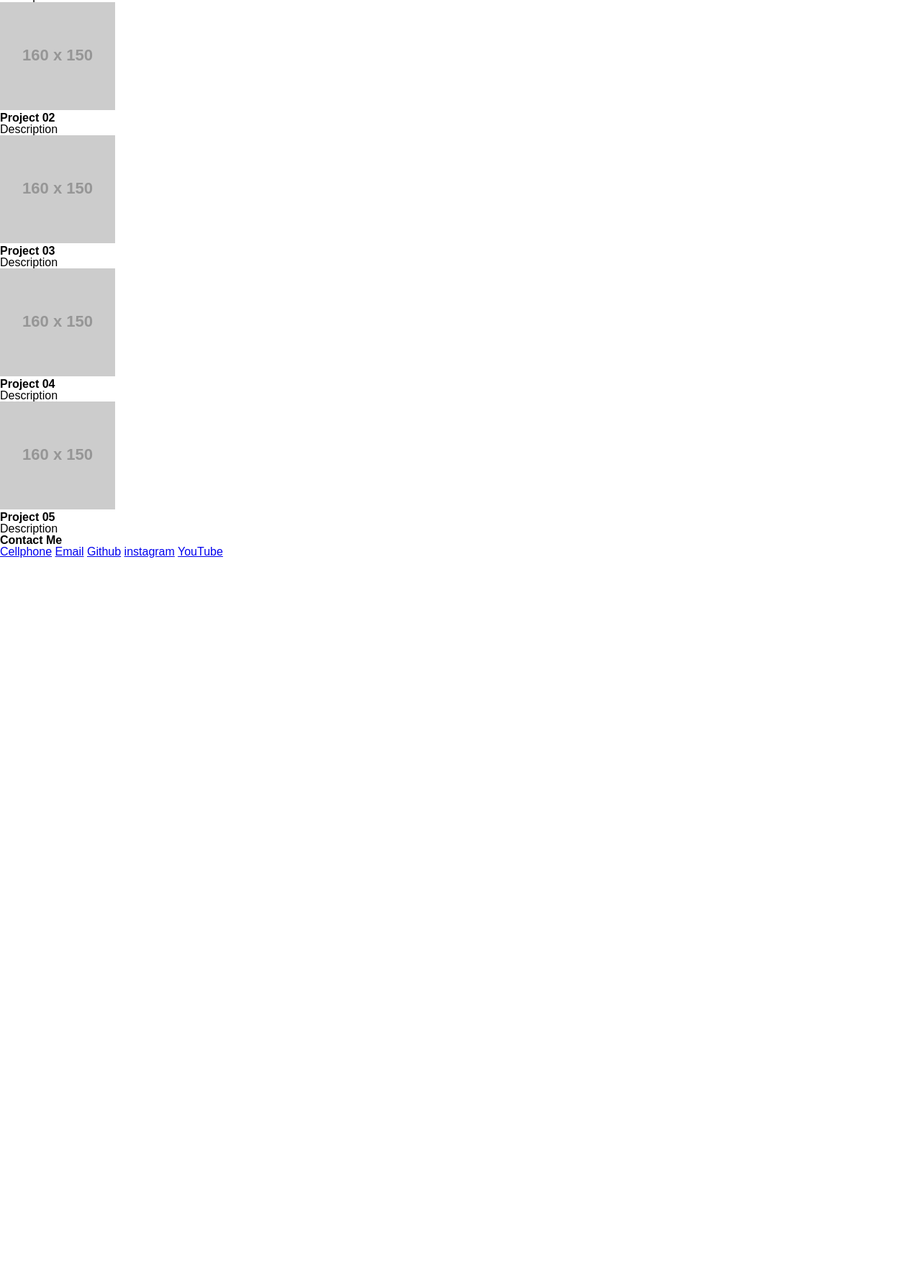
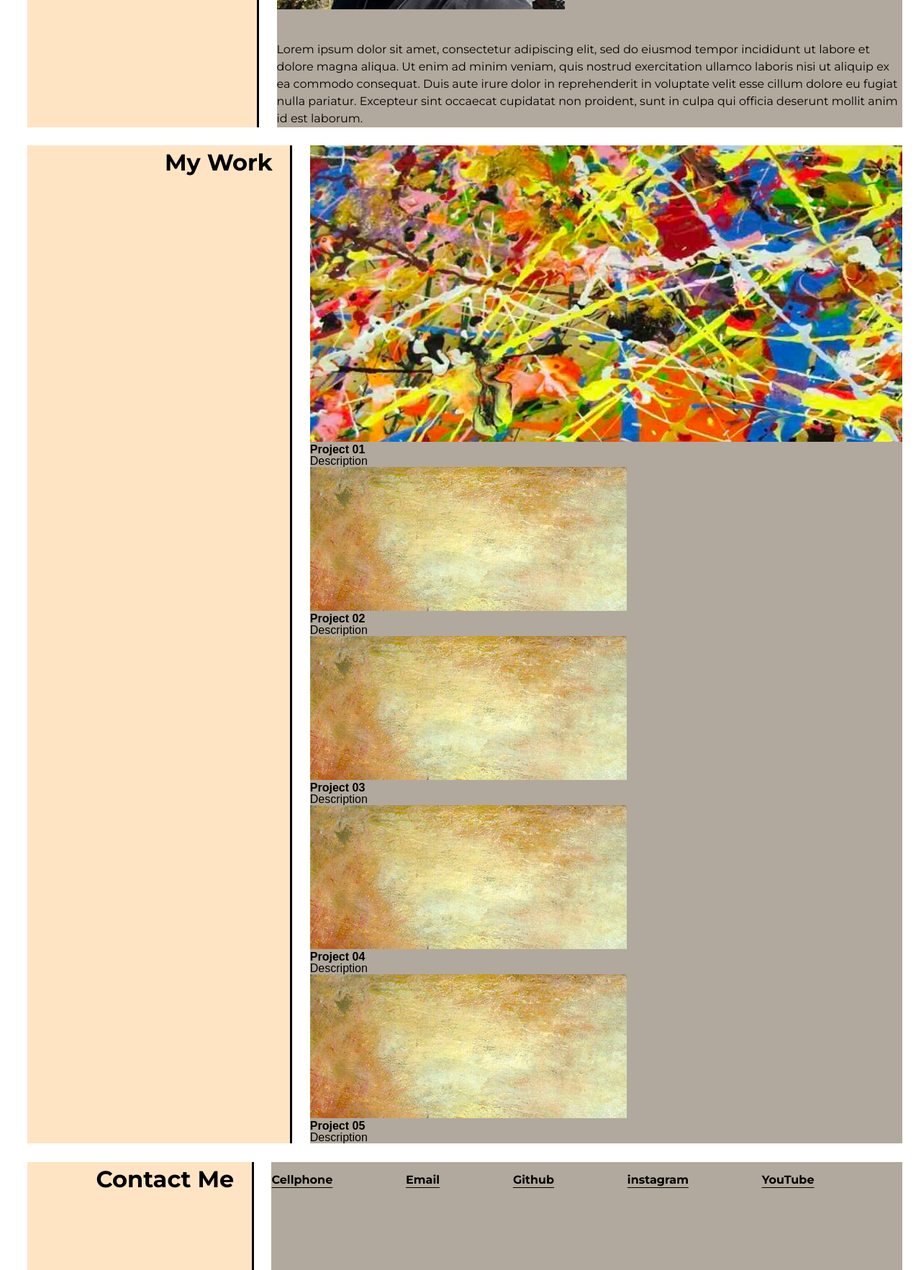
Before and after one commit to lzh1990214/portfolio, a plain HTML site: page index.html in a window 1280 px wide. Shown: the part 702-2467 px from the top of the page at 72% size. Before the commit the page ends 1477 px from the top, so only its background shows below. Drawn offline with Linux system fonts and the light colour scheme; placeholder pictures from the web are drawn by us; a web font is replaced by a local one.

Commit message:
updated HTML CSS structure

```diff
--- a/asset/style.css
+++ b/asset/style.css
@@ -6,6 +6,9 @@
     --theme-font: 'Montserrat', sans-serif;
 }
 
+* {
+    box-sizing: border-box;
+  }
 
 header {
     display: flex;
@@ -16,21 +19,21 @@ header {
 }
 
 h1 {
-    height: 100px;
-    line-height: 100px;
+    height: 90px;
+    line-height: 90px;
     font-family: var(--title-font);
-    font-size: 400%;
+    font-size: 450%;
     background-color: var(--figure-bg-color);
-    padding-left: 15%;
-    padding-right: 5%;
-    margin: 1% 0;
+    padding-left: 6.5%;
+    padding-right: 2.5%;
+    margin: 1.5% 0;
 }
 
 nav ul {
     display: flex;
     justify-content: space-between;
     float: right;
-    min-width: 425px;
+    min-width: 475px;
     padding-right: 15%;
 }
 
@@ -49,21 +52,127 @@ class "theme-image" is a container holding the image and the text.*/
     position: relative;
 }
 
-.theme-title {
+.theme-image h2 {
     position: absolute;
     bottom: 15px;
     right: 30px;
+
     font-family: var(--theme-font);
     font-weight: 400;
     font-size: 120%;
+
     background-color: var(--figure-bg-color);
     padding: 0.5%;
+}
+
+/* biography section added a bio-photo of myself above
+the introductory paragraph */
+
+.biography {
+    display: flex;
+    margin: 2%;
+
+}
+
+.work {
+    display: flex;
+    margin: 2%;
+
+}
+
+.contact {
+    display: flex;
+    height: 150px;
+    margin: 2%;
+}
+
+.title-aside {
+    width: 400px;
+    line-height: 150%;
+    margin-left: 1%;
+    padding-right: 2%;
+
+    background-color: bisque;
+
+    font-family: var(--theme-font);
+    font-weight: 700;
+    font-size: 200%;
+
+    border-right: solid;
+    border-right-width: 3px;
+
+    text-align: right;
+
+}
+
+.section-area-1 {
+    display: flex;
+    flex-wrap: wrap;
+    justify-content: space-between;
+    background-color: rgb(177, 169, 157);
+    width: 1100px;
+    margin-left: 2%;
+}
+
+.section-area-2 {
+    display: flex;
+    flex-wrap: wrap;
+    justify-content: space-between;
+    background-color: rgb(177, 169, 157);
+    width: 900px;
+
+    margin-left: 2%;
+}
+
+.biography img {
+    width: 400px;
+    padding-bottom: 5%;
+}
+
+.biography p {
+    font-family: var(--theme-font);
+    line-height: 150%;
+}
+
+.section-area-2 img {
+    width: 100%;
+}
+
+
+.project img{
+    flex: 1;
+    padding-right: 0;
+
+}
+
+.large img{
+    flex: 1;
+    padding-right: 0;
+
 }
 
 
 
 
 
+
+.contact ul {
+    display: flex;
+    justify-content: space-between;
+    float: right;
+    padding-right: 10%;
+}
+
+.contact a {
+    height: 30px;
+    line-height: 50px;
+    color: black;
+    font-family: var(--theme-font);
+    font-weight: 700;
+    text-decoration: underline;
+    text-underline-offset: 5px;
+
+}
 
 
 
@@ -89,6 +198,9 @@ class "theme-image" is a container holding the image and the text.*/
     }
 
     main {
-        max-width: 1200px;
+        max-width: 1100px;
     }
+
+
+
 }
--- a/index.html
+++ b/index.html
@@ -19,7 +19,7 @@
         <nav>
             <ul>
                 <li><a href="#about">About Me</a></li>
-                <li><a href="#work">Work</a></li>
+                <li><a href="#work">My Work</a></li>
                 <li><a href="#contact">Contact Me</a></li>
                 <li><a href="#resume">Resume</a></li>
             </ul>
@@ -30,62 +30,83 @@
 
         <figure class="theme-image">
             <img src="https://via.placeholder.com/728x90.png" alt="artistic-image" style="width:100%;">
-            <h2 class="theme-title">image subtitle</h2>
+            <h2>image subtitle</h2>
         </figure>
 
-        <section>
-            <h2>About Me</h2>
-            <img src="https://via.placeholder.com/150" alt="photo">
-            <p>Lorem ipsum dolor sit amet, consectetur adipiscing elit, sed do eiusmod tempor incididunt ut labore et
+        <!--
+        <section id="about" class="biography">
+            <h2 class="title-aside">About Me</h2>
+            <div>
+                <figure>
+                    <img src="./asset/BIO.jpg" alt="bio-photo">
+                </figure>
+                <p>Lorem ipsum dolor sit amet, consectetur adipiscing elit, sed do eiusmod tempor incididunt ut labore et
                 dolore magna aliqua. Ut enim ad minim veniam, quis nostrud exercitation ullamco laboris nisi ut aliquip
-                ex ea commodo consequat. Duis aute irure dolor in reprehenderit in voluptate velit esse cillum dolore eu
-                fugiat nulla pariatur. Excepteur sint occaecat cupidatat non proident, sunt in culpa qui officia
-                deserunt mollit anim id est laborum.</p>
+                        ex ea commodo consequat. Duis aute irure dolor in reprehenderit in voluptate velit esse cillum dolore eu
+                        fugiat nulla pariatur. Excepteur sint occaecat cupidatat non proident, sunt in culpa qui officia
+                        deserunt mollit anim id est laborum.</p>
+            </div>
         </section>
+        -->
 
-        <section>
-            <h2>Work</h2>
-            <figure>
-                <img src="https://via.placeholder.com/350x150.png" alt="image-project-1">
-                <h3>Project 01</h3>
-                <p>Description</p>
-            </figure>
-
-            <figure>
-                <img src="https://via.placeholder.com/160x150.png" alt="image-project-2">
-                <h3>Project 02</h3>
-                <p>Description</p>
-            </figure>
-
-            <figure>
-                <img src="https://via.placeholder.com/160x150.png" alt="image-project-3">
-                <h3>Project 03</h3>
-                <p>Description</p>
-            </figure>
-
-            <figure>
-                <img src="https://via.placeholder.com/160x150.png" alt="image-project-4">
-                <h3>Project 04</h3>
-                <p>Description</p>
-            </figure>
-
-            <figure>
-                <img src="https://via.placeholder.com/160x150.png" alt="image-project-5">
-                <h3>Project 05</h3>
-                <p>Description</p>
+        <section id="about" class="biography">
+            <h2 class="title-aside">About Me</h2>
+            <figure class="section-area-1">
+                <img src="./asset/BIO.jpg" alt="image-project-1">
+                <p>Lorem ipsum dolor sit amet, consectetur adipiscing elit, sed do eiusmod tempor incididunt ut
+                    labore et dolore magna aliqua. Ut enim ad minim veniam, quis nostrud exercitation ullamco
+                    laboris nisi ut aliquip ex ea commodo consequat. Duis aute irure dolor in reprehenderit in
+                    voluptate velit esse cillum dolore eu fugiat nulla pariatur. Excepteur sint occaecat cupidatat
+                    non proident, sunt in culpa qui officia deserunt mollit anim id est laborum.
+                </p>
             </figure>
         </section>
 
-        <section>
-            <h2>Contact Me</h2>
-            <ul>
-                <li>
-                    <a href="https://google.com">Cellphone</a>
-                    <a href="https://mail.google.com">Email</a>
-                    <a href="https://github.com/lzh1990214">Github</a>
-                    <a href="https://www.instagram.com/">instagram</a>
-                    <a href="https://www.youtube.com/">YouTube</a>
-                </li>
+
+        <section id="work" class="work">
+            <h2 class="title-aside">My Work</h2>
+
+            <div class="section-area-2" id="project-1-image">
+                <section class="project large">
+                    <img src="./asset/900x450.jpg" alt="image-project-1">
+                    <h3>Project 01</h3>
+                    <p>Description</p>
+                </section>
+
+                <section class="project">
+                    <img src="./asset/landscape-art.jpg" alt="image-project-2">
+                    <h3>Project 02</h3>
+                    <p>Description</p>
+                </section>
+
+                <section class="project">
+                    <img src="./asset/landscape-art.jpg" alt="image-project-3">
+                    <h3>Project 03</h3>
+                    <p>Description</p>
+                </section>
+
+                <section class="project">
+                    <img src="./asset/landscape-art.jpg" alt="image-project-4">
+                    <h3>Project 04</h3>
+                    <p>Description</p>
+                </section>
+
+                <section class="project">
+                    <img src="./asset/landscape-art.jpg" alt="image-project-5">
+                    <h3>Project 05</h3>
+                    <p>Description</p>
+                </section>
+            </div>
+        </section>
+
+        <section id="contact" class="contact">
+            <h2 class="title-aside">Contact Me</h2>
+            <ul class="section-area-1">
+                <li><a href="https://google.com">Cellphone</a></li>
+                <li><a href="https://mail.google.com">Email</a></li>
+                <li><a href="https://github.com/lzh1990214">Github</a></li>
+                <li><a href="https://www.instagram.com/">instagram</a></li>
+                <li><a href="https://www.youtube.com/">YouTube</a></li>
             </ul>
         </section>
     </Main>
```
Also changed, not shown: asset/900x450.jpg (added), asset/BIO.jpg (added), asset/Jackson-Pollock-detail.jpg (added), asset/landscape-art.jpg (added), asset/project-1-image.webp (added).
